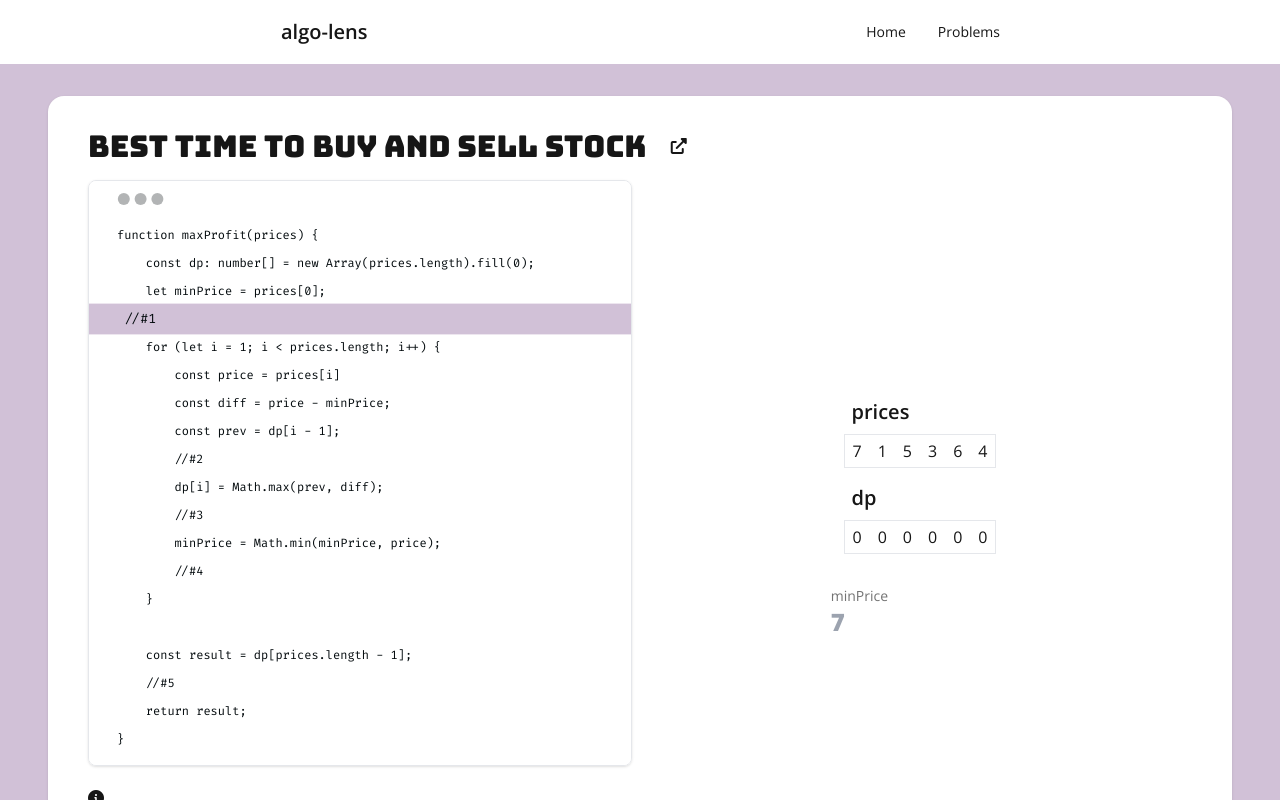
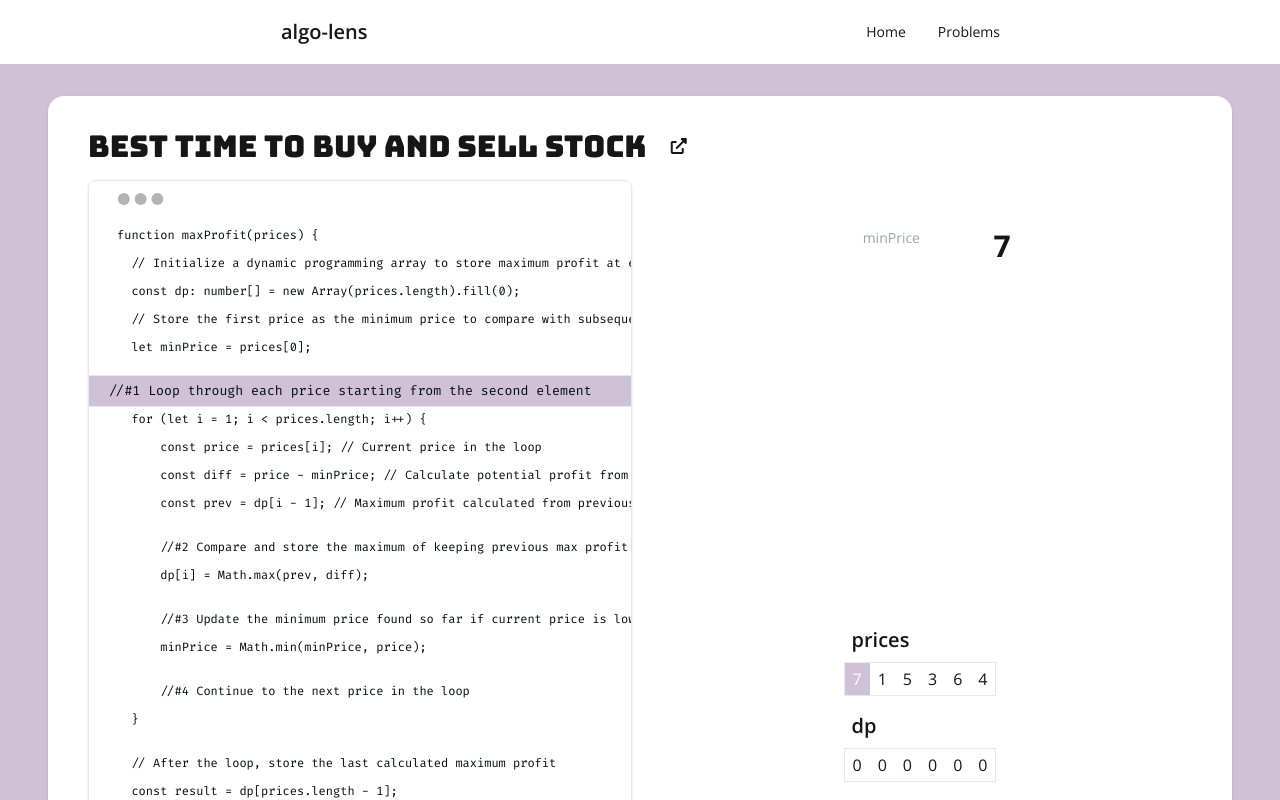
Before and after one commit to jaroslaw-weber/algo-lens, a Next.js app: page /problem/best-time-to-buy-and-sell-stock in a window 1280 px wide. Shown: the top 800 px of the page. Built offline with nearby package versions, Linux system fonts and the light colour scheme.

Commit message:
fix issues, test problems

```diff
--- a/components/DisplayArray.tsx
+++ b/components/DisplayArray.tsx
@@ -8,25 +8,41 @@ const DisplayArray = ({ data }: { data: ArrayVariable }) => {
   const colors = ["bg-primary", "bg-secondary", "bg-info"];
 
   // Determine if the array is 2D (computed directly)
-  const is2D = useMemo(() => array.some(item => Array.isArray(item)), [array]);
+  const is2D = useMemo(
+    () => array.some((item) => Array.isArray(item)),
+    [array]
+  );
 
   // Memoize style calculation for cells
   const getCellStyle = useMemo(() => {
     return (rowIndex, colIndex) => {
       if (!pointers) return "";
 
-      let rowPointer = null, colPointer = null;
+      let rowPointer = null,
+        colPointer = null;
       if (is2D) {
-        rowPointer = pointers.find(pointer => pointer.dimension === "row" && rowIndex === pointer.value);
-        colPointer = pointers.find(pointer => pointer.dimension === "column" && colIndex === pointer.value);
+        rowPointer = pointers.find(
+          (pointer) => pointer.dimension === "row" && rowIndex === pointer.value
+        );
+        colPointer = pointers.find(
+          (pointer) =>
+            pointer.dimension === "column" && colIndex === pointer.value
+        );
       } else {
-        colPointer = pointers.find(pointer => pointer.dimension === "column" && colIndex === pointer.value);
+        colPointer = pointers.find(
+          (pointer) =>
+            pointer.dimension === "column" && colIndex === pointer.value
+        );
       }
 
       if (is2D && rowPointer && colPointer) {
-        return `${colors[pointers.indexOf(rowPointer) % colors.length]} text-white`;
+        return `${
+          colors[pointers.indexOf(rowPointer) % colors.length]
+        } text-white`;
       } else if (!is2D && colPointer) {
-        return `${colors[pointers.indexOf(colPointer) % colors.length]} text-white`;
+        return `${
+          colors[pointers.indexOf(colPointer) % colors.length]
+        } text-white`;
       }
       return "";
     };
@@ -36,8 +52,11 @@ const DisplayArray = ({ data }: { data: ArrayVariable }) => {
   const renderRow = (items: any[], rowIndex: number) => (
     <tr key={rowIndex}>
       {items.map((item, colIndex) => (
-        <td key={colIndex} className={`px-2 py-1 ${getCellStyle(rowIndex, colIndex)}`}>
-          {typeof item === 'object' ? JSON.stringify(item) : item}
+        <td
+          key={colIndex}
+          className={`px-2 py-1 ${getCellStyle(rowIndex, colIndex)}`}
+        >
+          {typeof item === "object" ? JSON.stringify(item) : formatValue(item)}
         </td>
       ))}
     </tr>
@@ -48,12 +67,22 @@ const DisplayArray = ({ data }: { data: ArrayVariable }) => {
       {title && <h3 className="pl-2 pb-2 text-xl font-semibold">{title}</h3>}
       <table className="w-full table-auto border-collapse border border-gray-200">
         <tbody>
-          {is2D ? array.map((subArray, rowIndex) => renderRow(subArray, rowIndex))
-                : <tr>{renderRow(array, 0)}</tr>}
+          {is2D ? (
+            array.map((subArray, rowIndex) => renderRow(subArray, rowIndex))
+          ) : (
+            <tr>{renderRow(array, 0)}</tr>
+          )}
         </tbody>
       </table>
     </div>
   );
 };
 
+function formatValue(value: any): any {
+  if (value === Infinity) {
+    return "∞";
+  }
+  return value;
+}
+
 export default DisplayArray;
--- a/components/DisplaySingleValue.tsx
+++ b/components/DisplaySingleValue.tsx
@@ -11,13 +11,9 @@ const DisplaySingleValue = ({ data }: { data: SimpleVariable }) => {
   const animationClass = toggle ? "text-gray-400" : "text-gray-800";
 
   return (
-    <div className="stats flex-1 ">
-      <div className="stat">
-        <div className="stat-title text-sm">{data.label}</div>
-        <div className={`stat-value text-2xl `}>
-          <p className={`transition-colors ${animationClass} duration-75 `}>{data.value}</p>
-        </div>
-      </div>
+    <div className="flex w-1/3 mx-auto justify-end text-right">
+      <p className="flex-1 text-sm text-gray-400">{data.label}</p>
+      <p className="flex-1 text-3xl font-bold">{data.value}</p>
     </div>
   );
 };
--- a/components/DisplayState.tsx
+++ b/components/DisplayState.tsx
@@ -13,27 +13,25 @@ const DisplayState = ({ state }) => {
   for (const variable of variables) {
     switch (variable.type) {
       case "number": {
-        const data = variable as SimpleVariable
-        numbers.push(<DisplaySingleValue data={data}  />);
+        const data = variable as SimpleVariable;
+        numbers.push(<DisplaySingleValue data={data} />);
         break;
       }
       case "array": {
-        const data = variable as ArrayVariable
-        arrays.push(<DisplayArray data={data}  />);
+        const data = variable as ArrayVariable;
+        arrays.push(<DisplayArray data={data} />);
         break;
       }
     }
   }
 
   return (
-    <div className="flex flex-col  h-full items-center justify-center ">
-    {/* Render arrays */}
-    <div className="mb-4 pt-8 flex flex-col gap-4">{arrays}</div>
+    <div className="flex flex-col  h-full items-center justify-center">
       {/* Render numbers in a grid layout */}
-      <div className="grid grid-cols-2 gap-4 mb-4 justify-center grid-animate">
-        {numbers}
-      </div>
+      <div className="flex-1 w-full pt-12">{numbers}</div>
 
+      {/* Render arrays */}
+      <div className="flex-1 mb-4 pt-8 flex flex-col gap-4">{arrays}</div>
 
       {/* Render other types */}
       {others}
--- a/src/problem/list/dp1/bestTimeToBuyAndSellStocks.ts
+++ b/src/problem/list/dp1/bestTimeToBuyAndSellStocks.ts
@@ -10,50 +10,54 @@ function maxProfit(p: MaxProfitInput): ProblemState[] {
   //
   s.push({
     variables: [
-      asArray("prices", prices),
+      asArray("prices", prices, 0),
       asArray("dp", dp),
       ...asSimpleValue({ minPrice }),
     ],
     breakpoint: 1,
   });
   for (let i = 1; i < prices.length; i++) {
-    const currentPrice = prices[i];
-    const diff = prices[i] - minPrice;//
+    const price = prices[i];
+    const diff = price - minPrice; //
+    const prev = dp[i - 1];
     s.push({
       variables: [
         asArray("prices", prices, i),
         asArray("dp", dp, i, i - 1),
-        ...asSimpleValue({ minPrice, diff,i }),
+        ...asSimpleValue({ i, price, minPrice, diff, prev }),
       ],
-      breakpoint:2,
+      breakpoint: 2,
     });
-    dp[i] = Math.max(dp[i - 1], diff);//
+    dp[i] = Math.max(prev, diff); //
     s.push({
       variables: [
         asArray("prices", prices, i),
         asArray("dp", dp, i, i - 1),
-        ...asSimpleValue({ minPrice, diff,i }),
+        ...asSimpleValue({ i, price, minPrice, diff, prev }),
       ],
-      breakpoint:3,
+      breakpoint: 3,
     });
-    minPrice = Math.min(minPrice, currentPrice);
+    minPrice = Math.min(minPrice, price);
     //
     s.push({
       variables: [
         asArray("prices", prices, i),
         asArray("dp", dp, i, i - 1),
-        ...asSimpleValue({ minPrice, diff,i }),
+        ...asSimpleValue({ i, price, minPrice, diff, prev }),
       ],
-      breakpoint:4,
+      breakpoint: 4,
     });
   }
 
   const result = dp[prices.length - 1];
-  s.push({ variables:  [
+  s.push({
+    variables: [
       asArray("prices", prices),
       asArray("dp", dp, prices.length - 1),
-    ...asSimpleValue({ minPrice,result }),
-  ], breakpoint: 5 });
+      ...asSimpleValue({ minPrice, result }),
+    ],
+    breakpoint: 5,
+  });
 
   return s;
 }
@@ -61,26 +65,34 @@ function maxProfit(p: MaxProfitInput): ProblemState[] {
 interface MaxProfitInput {
   prices: number[];
 }
+const code = `function maxProfit(prices) {
+  // Initialize a dynamic programming array to store maximum profit at each step
+  const dp: number[] = new Array(prices.length).fill(0);
+  // Store the first price as the minimum price to compare with subsequent prices
+  let minPrice = prices[0];
 
-const code = `function maxProfit(prices) {
-    const dp: number[] = new Array(prices.length).fill(0);
-    let minPrice = prices[0];
-    //#1
+  //#1 Loop through each price starting from the second element
   for (let i = 1; i < prices.length; i++) {
-        const price = prices[i]
-        const diff = price - minPrice;
-        const prev = dp[i - 1];
-        //#2
+      const price = prices[i]; // Current price in the loop
+      const diff = price - minPrice; // Calculate potential profit from the minimum price so far
+      const prev = dp[i - 1]; // Maximum profit calculated from previous step
+
+      //#2 Compare and store the maximum of keeping previous max profit or updating it with the current potential profit
       dp[i] = Math.max(prev, diff);
-        //#3
+
+      //#3 Update the minimum price found so far if current price is lower
       minPrice = Math.min(minPrice, price);
-        //#4
+
+      //#4 Continue to the next price in the loop
   }
 
+  // After the loop, store the last calculated maximum profit
   const result = dp[prices.length - 1];
-    //#5
+
+  //#5 Return the highest profit found
   return result;
 }`;
+
 
 const title = "Best Time to Buy and Sell Stock";
 const getInput = () => ({ prices: [7, 1, 5, 3, 6, 4] });
@@ -90,6 +102,6 @@ export const maxProfitProblem: Problem<MaxProfitInput, ProblemState> = {
   code: code,
   getInput: getInput,
   func: maxProfit,
-  tested:true,
-  id:"best-time-to-buy-and-sell-stock",
+  tested: true,
+  id: "best-time-to-buy-and-sell-stock",
 };
--- a/src/problem/list/dp1/climbingStairs.ts
+++ b/src/problem/list/dp1/climbingStairs.ts
@@ -42,18 +42,24 @@ function climbStairs(p: ClimbingStairsInput): ProblemState[] {
 interface ClimbingStairsInput {
   n: number;
 }
+const code = `function climbStairs(n) {
+  // Initialize a dynamic programming array with n + 1 elements to hold the number of ways to reach each step
+  const dp: number[] = new Array(n + 1).fill(0);
+  dp[0] = 1; // Base case: one way to stand on the ground (step 0)
+  dp[1] = 1; // Base case: one way to reach the first step directly
 
-const code = `function climbStairs(n) {
-  const dp: number[] = new Array(n + 1).fill(0);
-  dp[0] = 1; // Base case
-  dp[1] = 1; // Base case
-  //#1
+  //#1 Loop through steps starting from the second step to compute number of ways to reach each step
   for (let i = 2; i <= n; i++) {
+    // The number of ways to reach step i is the sum of the ways to reach step (i-1) and step (i-2)
     dp[i] = dp[i - 1] + dp[i - 2];
-    //#2
+
+    //#2 End of loop iteration, continue to next step
   }
+
+  // Store the result, which is the total number of ways to reach the nth step
   const result = dp[n];
-  //#3
+
+  //#3 Return the total ways to reach the nth step
   return result;
 }`;
 
--- a/src/problem/list/dp1/coinChange.ts
+++ b/src/problem/list/dp1/coinChange.ts
@@ -1,43 +1,54 @@
 import { Problem, ProblemState, Variable } from "../../types";
 import { asArray, asSimpleValue } from "../../utils";
 
-function minCoins(p: CoinChangeInput): ProblemState[] {
+function coinChange(p: CoinChangeInput): ProblemState[] {
   const s: ProblemState[] = [];
-  const { coins, amount } = p;
-  const coinsVariable = asArray("coins", coins)
-  const dp: number[] = new Array(amount + 1).fill(Infinity);
-  dp[0] = 0;
+  const { coins, target } = p;
+  const coinsVariable = asArray("coins", coins);
+  const dp: number[] = new Array(target + 1).fill(Infinity);
+  dp[0] = 0; // Base case: no coins needed for amount 0
+
   s.push({
     variables: [
-        coinsVariable,
-      asArray("dp", dp),
-      ...asSimpleValue({ amount }),
+      coinsVariable,
+      asArray("minCoins", dp),
+      ...asSimpleValue({ target }),
     ],
     breakpoint: 1,
   }); //#1
 
   for (let coin of coins) {
-    for (let i = coin; i <= amount; i++) {
-      if (dp[i - coin] + 1 < dp[i]) {
-        dp[i] = dp[i - coin] + 1;
+    for (let amount = coin; amount <= target; amount++) {
+      const dpIndex = amount - coin;
+      const coinsWithCurrent = dp[dpIndex] + 1;
+      s.push({
+        variables: [
+          coinsVariable,
+          asArray("minCoins", dp, amount, amount - coin),
+          ...asSimpleValue({ coin,amount, target, coinsWithCurrent,dpIndex }),
+        ],
+        breakpoint: 2,
+      }); //#
+      if (coinsWithCurrent < dp[amount]) {
+        dp[amount] = coinsWithCurrent;
         s.push({
           variables: [
             coinsVariable,
-            asArray("dp", dp, i, i - coin),
-            ...asSimpleValue({ coin, i, amount }),
+            asArray("minCoins", dp, amount, amount - coin),
+            ...asSimpleValue({ coin, amount, target, coinsWithCurrent,dpIndex }),
           ],
-          breakpoint: 2,
+          breakpoint: 3,
         }); //#2
       }
     }
   }
 
-  const result = dp[amount] === Infinity ? -1 : dp[amount];
+  const result = dp[target] === Infinity ? -1 : dp[target];
   s.push({
     variables: [
-        coinsVariable,
-      asArray("dp", dp, amount),
-      ...asSimpleValue({ result,amount }),
+      coinsVariable,
+      asArray("minCoins", dp, target),
+      ...asSimpleValue({ result, target }),
     ],
     breakpoint: 3,
   }); //#3
@@ -46,32 +57,44 @@ function minCoins(p: CoinChangeInput): ProblemState[] {
 
 interface CoinChangeInput {
   coins: number[];
-  amount: number;
+  target: number;
 }
+const code = `function coinChange(coins, target) {
+  // Create an array to store the minimum number of coins required for each amount up to the target
+  const minCoins = new Array(target + 1).fill(Infinity);
+  minCoins[0] = 0; // Base case: no coins needed for amount 0
 
-const code = `function minCoins(coins, amount) {
-  const dp = new Array(amount + 1).fill(Infinity);
-  dp[0] = 0;
-  //#1
+  //#1 Iterate through each coin denomination available
   for (let coin of coins) {
-    for (let i = coin; i <= amount; i++) {
-      if (dp[i - coin] + 1 < dp[i]) {
-        dp[i] = dp[i - coin] + 1;
-        //#2
+    // Evaluate every possible amount from this coin's value up to the target amount
+    for (let amount = coin; amount <= target; amount++) {
+      // Calculate the minimum number of coins needed if this coin is included
+      const coinsWithCurrent = minCoins[amount - coin] + 1;
+      //#2
+
+      // Update the stored value if the calculated number is fewer than the current minimum
+      if (coinsWithCurrent < minCoins[amount]) {
+        minCoins[amount] = coinsWithCurrent;
+
+        //#3 Proceed to the next amount to evaluate with this coin
       }
     }
   }
-  const result = dp[amount] === Infinity ? -1 : dp[amount];
-  //#3
+
+  // Check the minimum coins needed for the target amount; return -1 if it remains Infinity
+  const result = minCoins[target] === Infinity ? -1 : minCoins[target];
+
+  //#4 Return the final calculated result
   return result;
 }`;
 
 const title = "Coin Change";
-const getInput = () => ({ coins: [1, 2, 5], amount: 11 });
+const getInput = () => ({ coins: [1, 2, 5], target: 11 });
 export const coinChangeProblem: Problem<CoinChangeInput, ProblemState> = {
   title: title,
   code: code,
   getInput: getInput,
-  func: minCoins,
-  id:"coin-change",
+  func: coinChange,
+  id: "coin-change",
+  tested: true,
 };
--- a/src/problem/list/dp1/houseRobber.ts
+++ b/src/problem/list/dp1/houseRobber.ts
@@ -28,8 +28,9 @@ function rob(houses: HouseRobberInput): ProblemState[] {
     dp[i] = Math.max(dp[i - 1], dp[i - 2] + nums[i - 1]);
     s.push({
       variables: [
+        asArray("nums", nums),
         asArray("dp", dp, i, i - 1, i - 2),
-        ...asSimpleValue({ i }),
+        ...asSimpleValue({ i , "dp[i-1]":dp[i-1], "nums[i-1]":nums[i-1], "dp[i-2]":dp[i-2]}),
       ],
       breakpoint: 3,
     }); //#3
@@ -76,4 +77,5 @@ export const houseRobberProblem: Problem<HouseRobberInput, ProblemState> = {
   getInput: getInput,
   func: rob,
   id: "house-robber",
+  tested:true
 };
```
Lines whose indentation alone changed are shown as unchanged.
